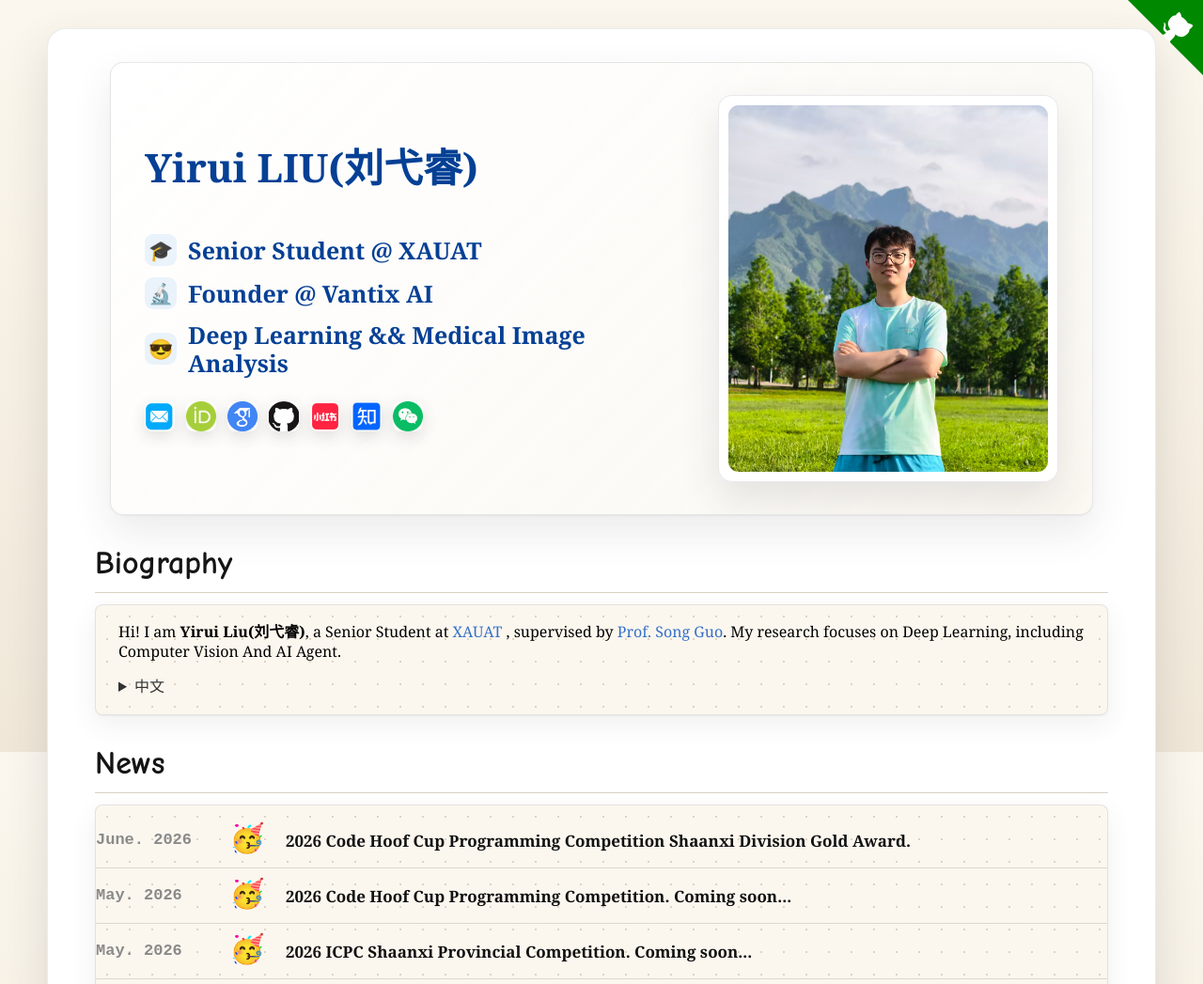
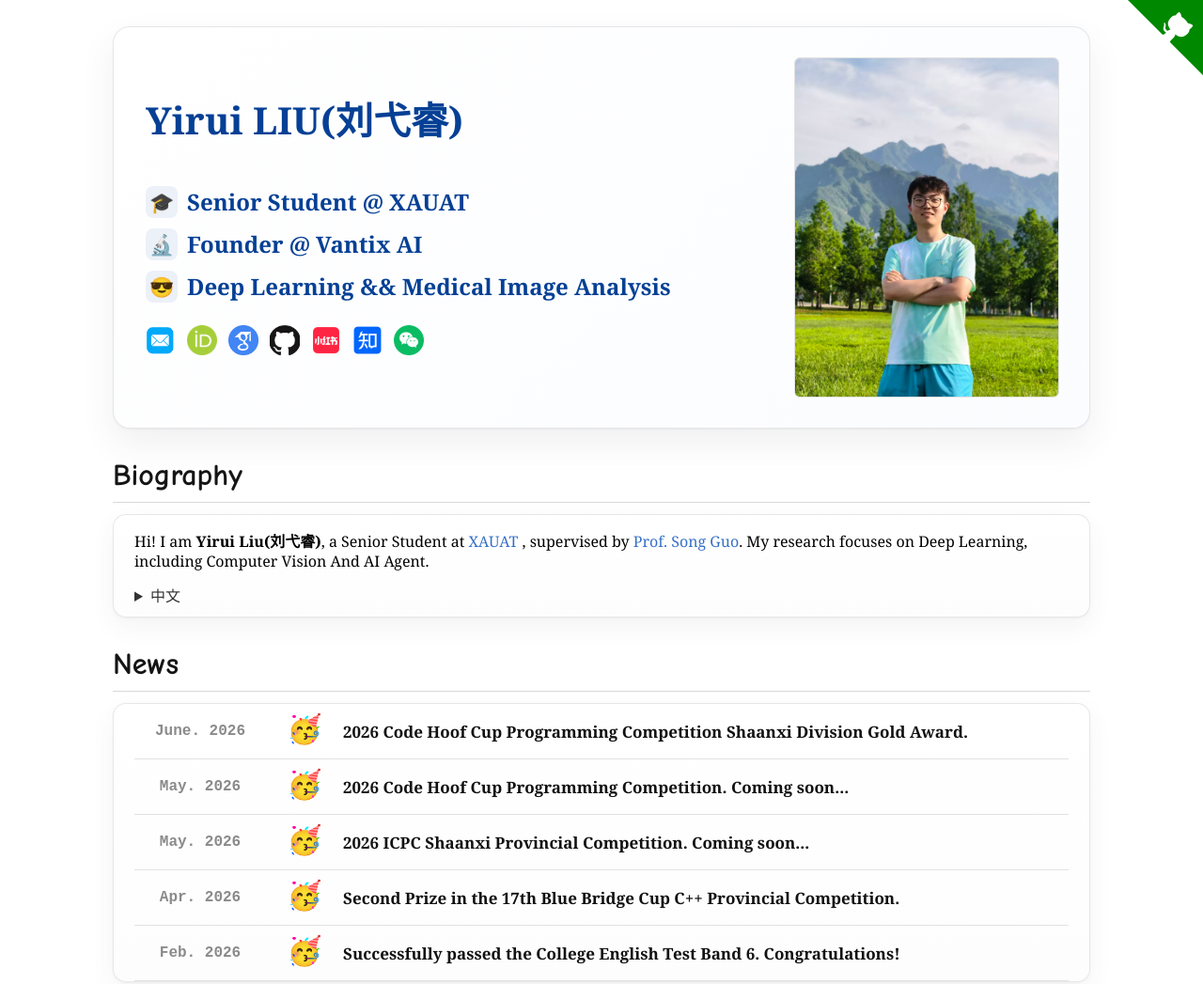
Before and after one commit to Stravey/stravey.github.io, a plain HTML site: page index.html in a window 1280 px wide. Shown: the top 1047 px of the page at 94% size. Drawn offline with Linux system fonts and the light colour scheme.

Commit message:
update layout

```diff
--- a/files/jemdoc.css
+++ b/files/jemdoc.css
@@ -22,13 +22,7 @@
 */
 html {
   min-height: 100%;
-  background-color: #f5f0e6;
-  background-image:
-    radial-gradient(circle, rgba(178, 162, 132, 0.42) 1px, transparent 1.25px),
-    linear-gradient(180deg, #fbf7ee 0%, #f0e7d8 100%);
-  background-size: 24px 24px, 100% 100%;
-  background-position: 0 0, 0 0;
-  background-attachment: fixed;
+  background-color: #ffffff;
 }
 
 body {
@@ -37,18 +31,24 @@
   color: #000;
   background-color: #ffffff;
   text-align:left; /* for IE */
-  margin-top: 30px;
-  margin-bottom: 30px;
+  margin-top: 28px;
+  margin-bottom: 42px;
   margin-left: auto;
   margin-right: auto;
-  padding-left:  50px;
-  padding-right: 50px;
-  padding-top: 10px;
-  padding-bottom: 30px;
-  max-width: 1180px;
-  border: 1px solid rgba(120, 120, 128, 0.14);
-  border-radius: 20px;
-  box-shadow: 0 18px 46px rgba(60, 60, 67, 0.14);
+  padding-left:  40px;
+  padding-right: 40px;
+  padding-top: 0;
+  padding-bottom: 24px;
+  max-width: 1120px;
+}
+
+@media (max-width: 760px) {
+  body {
+    margin-top: 16px;
+    margin-bottom: 24px;
+    padding-left: 18px;
+    padding-right: 18px;
+  }
 }
 
 #layout-menu {
@@ -71,8 +71,8 @@
 
 #layout-content {
 	padding-top: 0.0em;
-	padding-left: 1.0em;
-	padding-right: 1.0em;
+	padding-left: 0;
+	padding-right: 0;
     border: none;
     background: white;
     text-align: left;
--- a/index.html
+++ b/index.html
@@ -58,22 +58,21 @@
 
         .profile-hero {
             display: grid;
-            grid-template-columns: minmax(0, 1fr) minmax(260px, 360px);
-            gap: 46px;
+            grid-template-columns: minmax(0, 1fr) 280px;
+            gap: 38px;
             align-items: center;
-            padding: 34px 36px;
+            padding: 32px 34px;
             overflow: hidden;
-            border: 1px solid rgba(120, 120, 128, 0.16);
-            border-radius: 14px;
-            background:
-                linear-gradient(135deg, rgba(255, 255, 255, 0.98), rgba(250, 247, 240, 0.88));
+            border: 1px solid rgba(120, 120, 128, 0.18);
+            border-radius: 18px;
+            background: linear-gradient(135deg, #ffffff 0%, #fbfcff 100%);
             box-shadow:
                 0 1px 2px rgba(60, 60, 67, 0.06),
-                0 18px 42px rgba(60, 60, 67, 0.10);
+                0 16px 36px rgba(60, 60, 67, 0.08);
         }
 
         .profile-copy {
-            max-width: 690px;
+            max-width: 720px;
         }
 
         .profile-name {
@@ -81,7 +80,7 @@
             padding: 0;
             border-bottom: none;
             color: #054095;
-            font-size: 42px;
+            font-size: 40px;
             line-height: 1.08;
         }
 
@@ -93,16 +92,16 @@
 
         .profile-tags {
             display: grid;
-            gap: 12px;
-            margin: 0 0 26px;
+            gap: 11px;
+            margin: 0 0 24px;
         }
 
         .profile-tag {
             display: flex;
             align-items: center;
-            gap: 12px;
+            gap: 10px;
             color: #054095;
-            font-size: 25px;
+            font-size: 24px;
             font-weight: 700;
             line-height: 1.2;
         }
@@ -114,8 +113,8 @@
             align-items: center;
             justify-content: center;
             flex: 0 0 34px;
-            border-radius: 9px;
-            background: rgba(0, 113, 227, 0.08);
+            border-radius: 8px;
+            background: rgba(5, 64, 149, 0.07);
             font-size: 21px;
         }
 
@@ -136,32 +135,33 @@
             height: 32px;
             object-fit: cover;
             border-radius: 8px;
-            box-shadow: 0 6px 16px rgba(60, 60, 67, 0.14);
+            box-shadow: none;
             transition: transform 160ms ease, box-shadow 160ms ease;
         }
 
         .profile-links a:hover img {
             transform: translateY(-2px);
-            box-shadow: 0 10px 22px rgba(60, 60, 67, 0.18);
+            box-shadow: 0 8px 18px rgba(60, 60, 67, 0.14);
         }
 
         .profile-photo-card {
             width: 100%;
-            max-width: 340px;
+            max-width: 300px;
             justify-self: end;
-            padding: 10px;
-            border: 1px solid rgba(120, 120, 128, 0.16);
-            border-radius: 15px;
-            background: rgba(255, 255, 255, 0.92);
-            box-shadow: 0 18px 42px rgba(60, 60, 67, 0.12);
+            padding: 0;
+            border: none;
+            border-radius: 6px;
+            background: transparent;
+            box-shadow: none;
         }
 
         .profile-photo-card img {
             display: block;
             width: 100%;
-            height: 390px;
+            height: 360px;
             object-fit: cover;
-            border-radius: 11px;
+            border: 1px solid #e1e1e1;
+            border-radius: 6px;
         }
 
         .smaller-image {
@@ -282,9 +282,9 @@
             width: auto;
             max-width: 220px;
             object-fit: cover;
-            border: 1px solid rgba(120, 120, 128, 0.14);
-            border-radius: 8px;
-            box-shadow: 0 6px 18px rgba(60, 60, 67, 0.14);
+            border: 1px solid #e1e1e1;
+            border-radius: 6px;
+            box-shadow: none;
         }
 
         @keyframes photo-scroll {
@@ -306,31 +306,29 @@
 
         h2 {
             margin: 34px 0 0;
-            padding: 0 0 14px;
-            border-bottom: 1px solid #d9d0c2;
+            padding: 0 0 12px;
+            border-bottom: 1px solid #d8d8d8;
             color: #151515;
             font-family: "Segoe Print", "Comic Sans MS", cursive, Georgia, serif;
-            font-size: 34px;
+            font-size: 32px;
             font-weight: 700;
             letter-spacing: 0;
         }
 
         .paper-section {
             margin-top: 12px;
-            padding: 0 18px;
+            padding: 0 22px;
             overflow: hidden;
             border: 1px solid rgba(120, 120, 128, 0.16);
-            border-radius: 8px;
-            background-color: rgba(251, 247, 238, 0.94);
-            background-image: radial-gradient(circle, rgba(178, 162, 132, 0.42) 1px, transparent 1.25px);
-            background-size: 24px 24px;
+            border-radius: 14px;
+            background: linear-gradient(180deg, #ffffff 0%, #fdfdfd 100%);
             box-shadow:
-                0 1px 2px rgba(60, 60, 67, 0.06),
-                0 10px 28px rgba(60, 60, 67, 0.08);
+                0 1px 2px rgba(60, 60, 67, 0.05),
+                0 10px 26px rgba(60, 60, 67, 0.06);
         }
 
         .bio-section {
-            padding: 18px 24px;
+            padding: 18px 22px 10px;
             font-size: 16px;
             line-height: 1.55;
         }
@@ -351,10 +349,10 @@
         .paper-row {
             display: grid;
             grid-template-columns: 120px 210px minmax(0, 1fr);
-            gap: 24px;
+            gap: 28px;
             align-items: center;
-            padding: 24px 0;
-            border-bottom: 1px solid #ded6ca;
+            padding: 26px 0;
+            border-bottom: 1px solid #e2e2e2;
         }
 
         .paper-row:last-child {
@@ -364,7 +362,7 @@
         .paper-date {
             color: #8a8a8a;
             font-family: "Courier New", monospace;
-            font-size: 17px;
+            font-size: 16px;
             font-weight: 700;
             line-height: 1.45;
             white-space: nowrap;
@@ -407,7 +405,7 @@
         .paper-desc {
             margin: 6px 0 0;
             color: #555;
-            font-size: 17px;
+            font-size: 16px;
             line-height: 1.45;
         }
 
@@ -416,13 +414,18 @@
         }
 
         .paper-list {
-            padding: 8px 0 0;
+            padding: 0 22px;
         }
 
         .paper-list .paper-row {
-            grid-template-columns: 120px 46px minmax(0, 1fr);
+            grid-template-columns: 140px 46px minmax(0, 1fr);
             gap: 18px;
             padding: 14px 0;
+        }
+
+        .paper-list .paper-date {
+            text-align: center;
+            justify-self: center;
         }
 
         .paper-list .paper-media {
@@ -440,18 +443,17 @@
             max-width: 210px;
             max-height: 72px;
             object-fit: contain;
+            border-radius: 6px;
         }
 
         .photo-carousel {
-            background-color: #fbf7ee;
-            background-image: radial-gradient(circle, rgba(178, 162, 132, 0.42) 1px, transparent 1.25px);
-            background-size: 24px 24px;
+            background-color: #ffffff;
             border: 1px solid rgba(120, 120, 128, 0.16);
-            border-radius: 8px;
+            border-radius: 14px;
             box-shadow:
-                0 1px 2px rgba(60, 60, 67, 0.06),
-                0 10px 28px rgba(60, 60, 67, 0.08);
-            padding: 18px 18px 26px;
+                0 1px 2px rgba(60, 60, 67, 0.05),
+                0 10px 26px rgba(60, 60, 67, 0.06);
+            padding: 18px 22px 24px;
         }
 
         #news-toggle-btn,
@@ -481,6 +483,7 @@
                 grid-template-columns: 1fr;
                 gap: 24px;
                 padding: 24px 18px;
+                border-radius: 14px;
             }
 
             .profile-name {
@@ -510,6 +513,23 @@
                 grid-template-columns: 1fr;
                 gap: 10px;
                 align-items: start;
+            }
+
+            .paper-section,
+            .photo-carousel {
+                padding-left: 16px;
+                padding-right: 16px;
+                border-radius: 12px;
+            }
+
+            .paper-list {
+                padding-left: 16px;
+                padding-right: 16px;
+            }
+
+            .paper-list .paper-date {
+                justify-self: start;
+                text-align: left;
             }
 
             .paper-date {
@@ -613,7 +633,7 @@
 
     <details>
         <summary>中文 </summary>
-        <p>Hi！我是<b>刘弋睿</b>，现在是一名大四学生，在<a href="hhttps://cn.xauat.edu.cn/" target="_blank">西安建筑科技大学</a>计算机与信息工程学院学习，师从<a
+        <p>Hi！我是<b>刘弋睿</b>，现在是一名大四学生，在<a href="hhttps://cn.xauat.edu.cn/" target="_blank">西安建筑科技大学</a>计算机与信息工程学院学习，老师是<a
                 href="https://github.com/">郭松</a>副教授。我的研究方向是深度学习，包括医学图像分析、领域泛化。
         </p>
         <!-- <p>我在[会议/期刊]等学术顶会发表多篇论文。获得[奖项/荣誉]。我曾经获得[学术荣誉]等荣誉。竞赛上获得[竞赛奖项]等。</p> -->
@@ -804,6 +824,15 @@
         <div class="paper-date">July. 2026</div>
         <div class="paper-media"><img src="./files/algorithms/codeforces-badge.png" alt="Codeforces"></div>
         <div class="paper-content">
+            <p class="paper-title">LGR-294 (Div 4)</p>
+            <p class="paper-desc"><b style="color: red;">2026/7/26</b></p>
+            <p class="paper-meta"><a href="https://github.com/Stravey/Algorithm_Practice/tree/master/LG-T/2026-7-26" target="_blank">Code</a> / <a href="https://github.com/Stravey/Algorithm_Practice/blob/master/LG-T/2026-7-26/README.md" target="_blank">Summary</a></p>
+        </div>
+    </div>
+    <div class="paper-row">
+        <div class="paper-date">July. 2026</div>
+        <div class="paper-media"><img src="./files/algorithms/codeforces-badge.png" alt="Codeforces"></div>
+        <div class="paper-content">
             <p class="paper-title">Codeforces Round 1109 (Div 3)</p>
             <p class="paper-desc"><b style="color: red;">2026/7/14</b></p>
             <p class="paper-meta"><a href="https://github.com/Stravey/Algorithm_Practice/tree/master/CodeForces/Contest/2026-07-14" target="_blank">Code</a> / <a href="https://paper.link" target="_blank">Summary</a></p>
```
